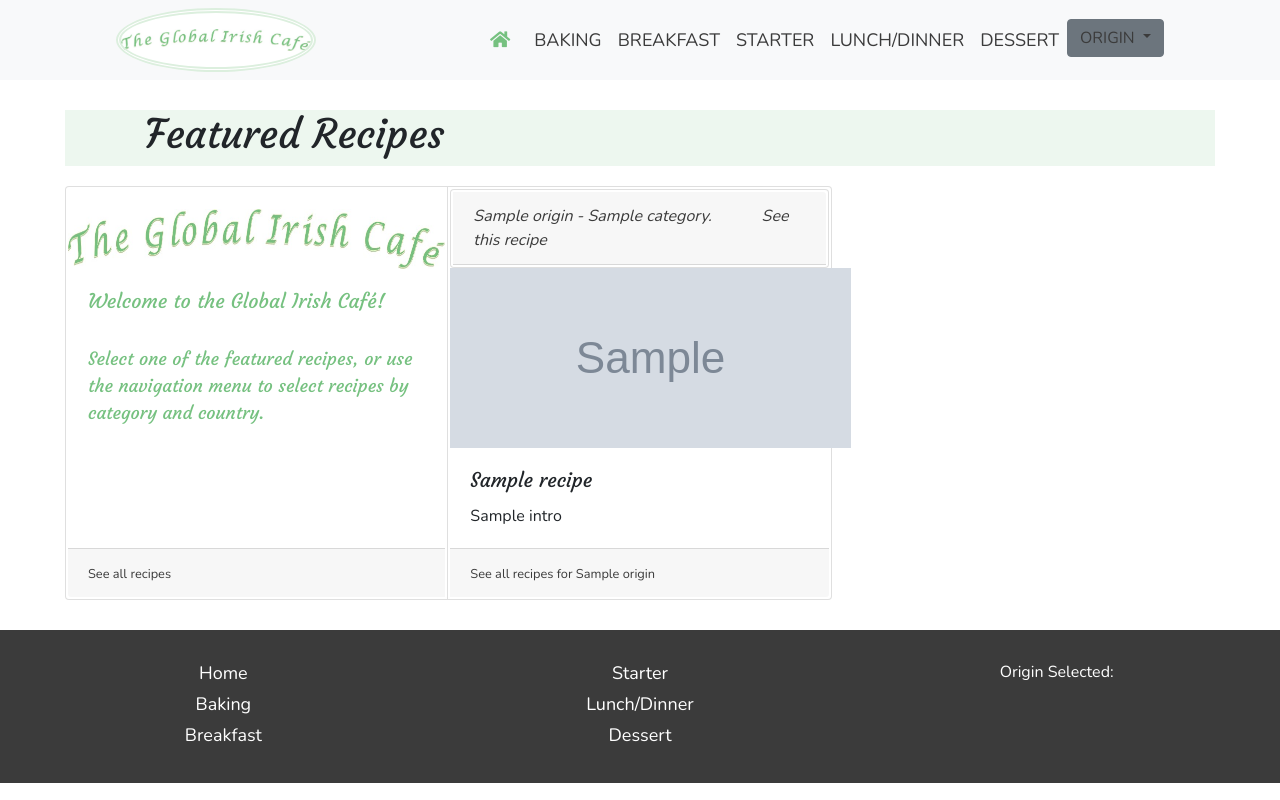
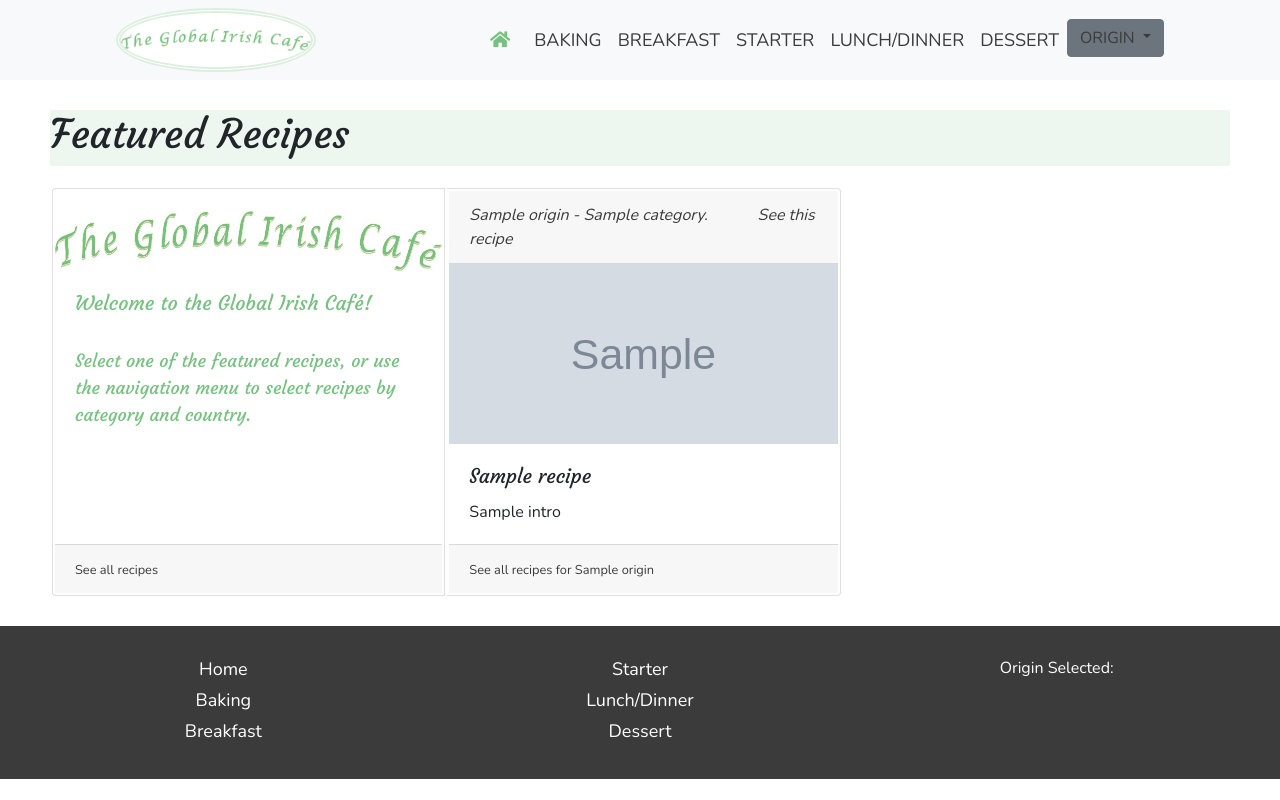
Before and after one commit to KittyMcDonagh/Third-Milestone-Project, a Flask app: page / in a window 1280 px wide. Run offline with Flask 2, Linux system fonts and the light colour scheme; grey boxes marked "Sample" are stand-in pictures; a database or web service that is not in the repository returns one stand-in record (values such as "Sample title"); some libraries are stand-ins or nearby versions; some web fonts are replaced.

Commit message:
lg screen images ok

```diff
--- a/static/css/style.css
+++ b/static/css/style.css
@@ -22,7 +22,7 @@ main {
 }
 
 .scrn-padding {
-    padding: 0 80px;
+    padding: 0 50px;
 
 }
 
@@ -122,6 +122,7 @@ ul a {
 .card {
     background-color: #fff;
     padding: 2px;
+    margin: 2px;
 
 }
 
--- a/templates/recipes-home.html
+++ b/templates/recipes-home.html
@@ -2,7 +2,7 @@
 
 
 <!-- Cards start here -->
-<div class="row">
+<div class="row no-gutters p-0">
     <div class="col feature-style scrn-padding">
         <h1>Featured Recipes</h1>
     </div>
@@ -18,8 +18,8 @@
 
 <!-- The Intro Card giving user instructions -->
 
-<div class="row card-group card-padding">
-    <div class="col-12 col-md-4 card">
+<div class="row m-0 card-group card-padding">
+    <div class="col-12 col-lg-4 card">
 
         <div class="gic-size">
             <img src="{{ url_for('static', filename='images/global-irish-cafe.jpg')}}" class="card-img-top gic-image-size" alt="...">
@@ -35,16 +35,15 @@
     </div>
 
     <!-- Recipe 1 -->
-    <div class="col-12 col-md-4 card ">
+    <div class="col-12 col-lg-4 card ">
 
-        <div class="card">
-            <div class="card-header font-italic">
-                <a class="card-link-style" href="#"><span>{{ recipe.origin }} - {{ recipe.category.capitalize() }}.</span><span class="card-link-padding">See this recipe</span></a>
-            </div>
+        <div class="card-header font-italic">
+            <a class="card-link-style" href="#"><span>{{ recipe.origin }} - {{ recipe.category.capitalize() }}.</span><span class="card-link-padding">See this recipe</span></a>
         </div>
 
+
         <!-- Show recipe image. Using inline style as style.css didnt seem to recognize 'recipe.image' -->
-        <div class="container" style="background-image:url({{ url_for('static', filename='images/'+recipe.image)}}); width: 401px; height: 180px; background-size: cover; background-position: center">
+        <div class="container m-0 p-0" style="background-image:url({{ url_for('static', filename='images/'+recipe.image)}}); width: 100%; height: 180px; background-size: cover; background-position: center">
         </div>
 
         <div class="card-body">
@@ -63,16 +62,14 @@
 
     <!-- Recipe 2 -->
 
-    <div class="col-12 col-md-4 card">
+    <div class="col-12 col-lg-4 card">
 
-        <div class="card">
-            <div class="card-header font-italic">
-                <a class="card-link-style" href="#"><span>{{ recipe.origin }} - {{ recipe.category.capitalize() }}.</span><span class="card-link-padding">See this recipe</span></a>
-            </div>
+        <div class="card-header font-italic">
+            <a class="card-link-style" href="#"><span>{{ recipe.origin }} - {{ recipe.category.capitalize() }}.</span><span class="card-link-padding">See this recipe</span></a>
         </div>
 
         <!-- Show recipe image. Using inline style as style.css didnt seem to recognize 'recipe.image' -->
-        <div class="container" style="background-image:url({{ url_for('static', filename='images/'+recipe.image)}}); width: 401px; height: 180px; background-size: cover; background-position: center">
+        <div class="container m-0 p-0" style="background-image:url({{ url_for('static', filename='images/'+recipe.image)}}); width: 100%; height: 180px; background-size: cover; background-position: center">
         </div>
 
         <div class="card-body">
@@ -95,18 +92,15 @@
 
 <!-- Every 3rd recipe goes into this card -->
 
-<div class="row card-group">
-    <div class="col-12 col-md-4 card">
+<div class="row m-0 card-group card-padding">
+    <div class="col-12 col-lg-4 card">
 
-        <div class="card">
             <div class="card-header font-italic">
                 <a class="card-link-style" href="#"><span>{{ recipe.origin }} - {{ recipe.category.capitalize() }}.</span><span class="card-link-padding">See this recipe</span></a>
             </div>
-        </div>
-
 
         <!-- Show recipe image. Using inline style as style.css didnt seem to recognize 'recipe.image' -->
-        <div class="container" style="background-image:url({{ url_for('static', filename='images/'+recipe.image)}}); width: 401px; height: 180px; background-size: cover; background-position: center">
+        <div class="container m-0 p-0" style="background-image:url({{ url_for('static', filename='images/'+recipe.image)}}); width: 100%; height: 180px; background-size: cover; background-position: center">
         </div>
 
         <div class="card-body">
@@ -122,15 +116,13 @@
 
     <!-- Every 4th recipe goes into this card -->
 
-    <div class="col-12 col-md-4 card">
-        <div class="card">
+    <div class="col-12 col-lg-4 card">
             <div class="card-header font-italic">
                 <a class="card-link-style" href="#"><span>{{ recipe.origin }} - {{ recipe.category.capitalize() }}.</span><span class="card-link-padding">See this recipe</span></a>
             </div>
-        </div>
 
         <!-- Show recipe image. Using inline style as style.css didnt seem to recognize 'recipe.image' -->
-        <div class="container" style="background-image:url({{ url_for('static', filename='images/'+recipe.image)}}); width: 401px; height: 180px; background-size: cover; background-position: center">
+        <div class="container m-0 p-0" style="background-image:url({{ url_for('static', filename='images/'+recipe.image)}}); width: 100%; height: 180px; background-size: cover; background-position: center">
         </div>
 
         <div class="card-body">
@@ -147,16 +139,14 @@
 
     <!-- Every 5th recipe goes into this card -->
 
-    <div class="col-12 col-md-4 card">
+    <div class="col-12 col-lg-4 card">
 
-        <div class="card">
             <div class="card-header font-italic">
                 <a class="card-link-style" href="#"><span>{{ recipe.origin }} - {{ recipe.category.capitalize() }}. See this recipe</span></a>
             </div>
-        </div>
 
         <!-- Show recipe image. Using inline style as style.css didnt seem to recognize 'recipe.image' -->
-        <div class="container" style="background-image:url({{ url_for('static', filename='images/'+recipe.image)}}); width: 401px; height: 180px; background-size: cover; background-position: center">
+        <div class="container m-0 p-0" style="background-image:url({{ url_for('static', filename='images/'+recipe.image)}}); width: 100%; height: 180px; background-size: cover; background-position: center">
         </div>
 
         <div class="card-body">
```
